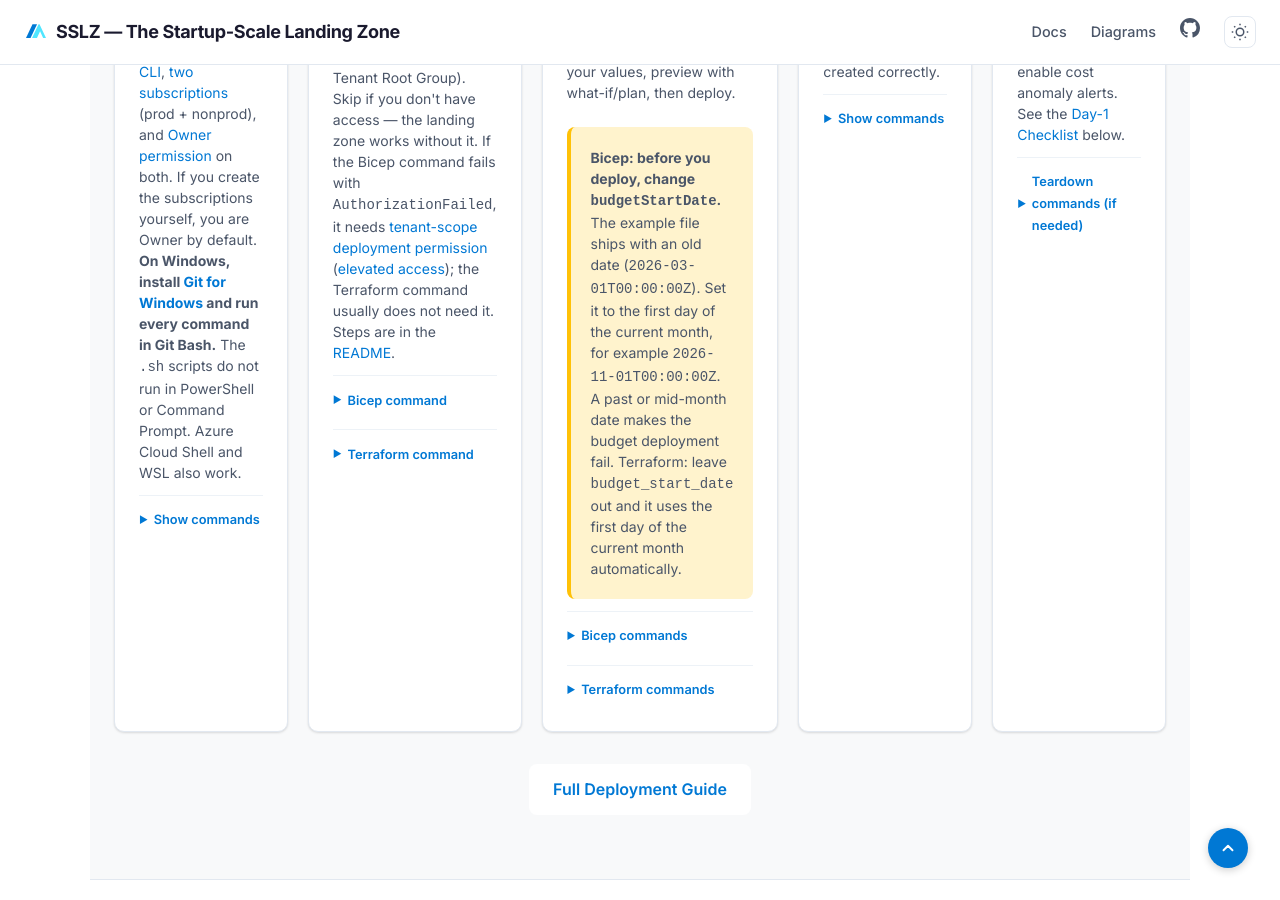
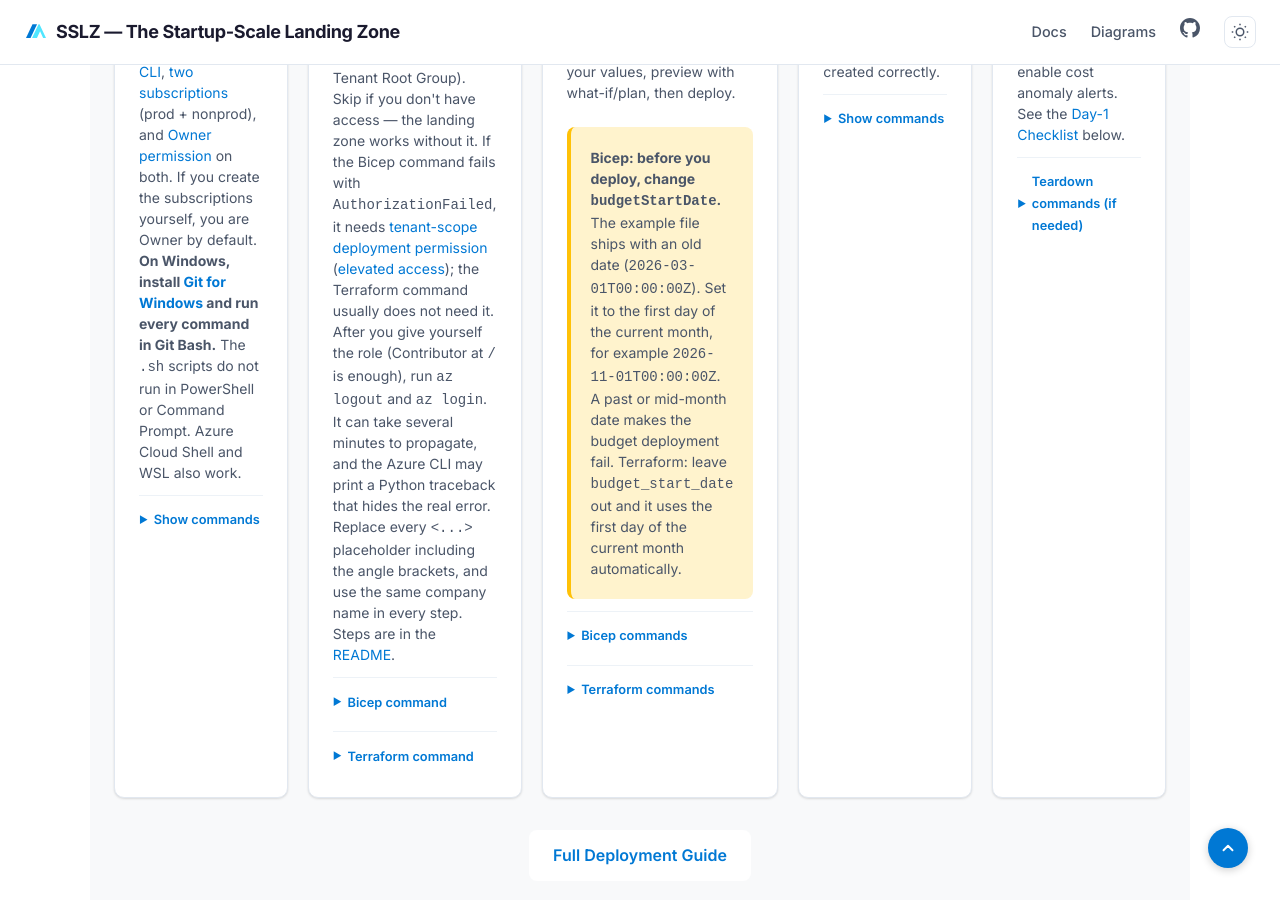
Before and after one commit to ricmmartins/sslz, a Jekyll site: the page built from index.md, in a window 1280 px wide and 900 px high, scrolled down 3100 px. Built offline with Jekyll 4.4.1, drawn with Linux system fonts in a browser that asks for light colours.

Commit message:
Site: sync Quick Start with README (management group and Bicep params)

```diff
--- a/index.md
+++ b/index.md
@@ -195,7 +195,7 @@
       <div class="step-number">2</div>
       <h3>Management Groups (Optional)</h3>
       <span class="step-time">5 min</span>
-      <p>Create the management group hierarchy. Requires tenant-level permissions (Owner on Tenant Root Group). Skip if you don't have access — the landing zone works without it. If the Bicep command fails with <code>AuthorizationFailed</code>, it needs <a href="https://learn.microsoft.com/azure/azure-resource-manager/bicep/deploy-to-tenant#required-access">tenant-scope deployment permission</a> (<a href="https://learn.microsoft.com/azure/role-based-access-control/elevate-access-global-admin">elevated access</a>); the Terraform command usually does not need it. Steps are in the <a href="https://github.com/ricmmartins/sslz#step-2-deploy-management-groups-optional-5-min">README</a>.</p>
+      <p>Create the management group hierarchy. Requires tenant-level permissions (Owner on Tenant Root Group). Skip if you don't have access — the landing zone works without it. If the Bicep command fails with <code>AuthorizationFailed</code>, it needs <a href="https://learn.microsoft.com/azure/azure-resource-manager/bicep/deploy-to-tenant#required-access">tenant-scope deployment permission</a> (<a href="https://learn.microsoft.com/azure/role-based-access-control/elevate-access-global-admin">elevated access</a>); the Terraform command usually does not need it. After you give yourself the role (Contributor at <code>/</code> is enough), run <code>az logout</code> and <code>az login</code>. It can take several minutes to propagate, and the Azure CLI may print a Python traceback that hides the real error. Replace every <code>&lt;...&gt;</code> placeholder including the angle brackets, and use the same company name in every step. Steps are in the <a href="https://github.com/ricmmartins/sslz#step-2-deploy-management-groups-optional-5-min">README</a>.</p>
       <details>
         <summary>Bicep command</summary>
 <pre><code>az deployment tenant create \
@@ -230,7 +230,9 @@
         <summary>Bicep commands</summary>
 <pre><code>cd infra/bicep
 
-# Copy and edit parameters (companyName, emails, budget, etc.)
+# Copy and edit parameters. Change every value in SECTION 1 (companyName, location,
+# securityContactEmail, monthlyBudgetAmount, budgetAlertEmails, budgetStartDate).
+# SECTION 2 is optional; defaults live in main.bicep.
 cp parameters/prod.bicepparam parameters/prod.local.bicepparam
 
 # Preview changes (no resources created)
```
